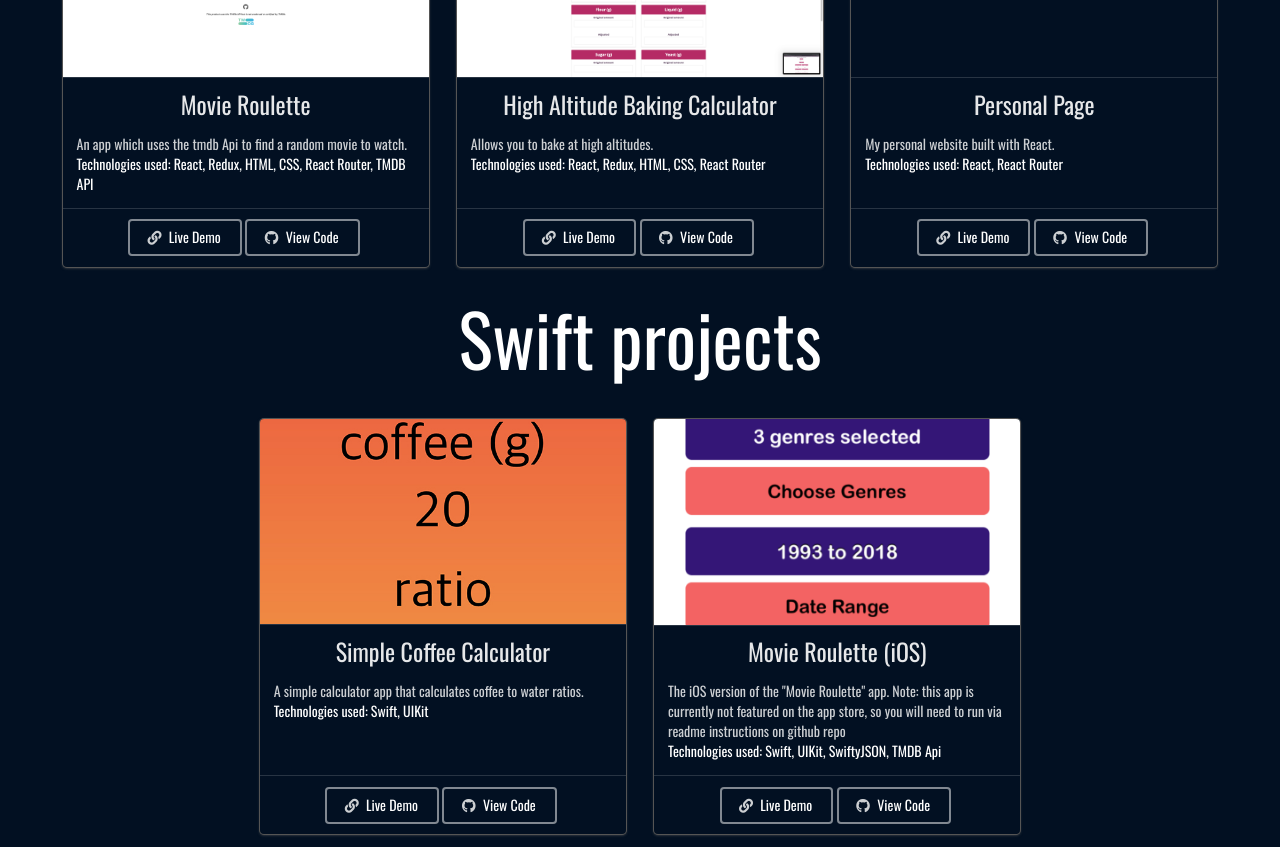
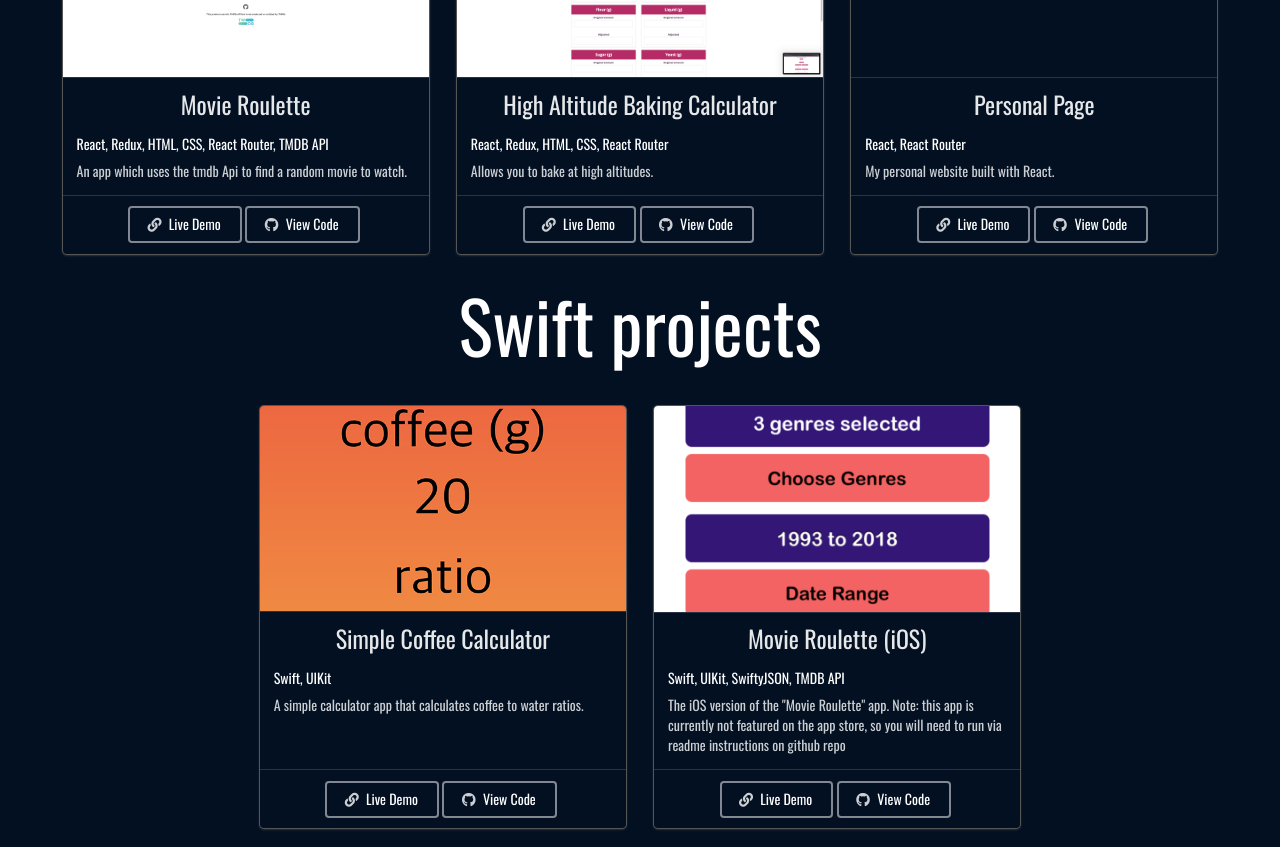
Before and after one commit to michaelmaryanoff/personal-page, a React (Create React App) app: page /projects in a window 1280 px wide. Shown: the part 300-1147 px from the top of the page. Built offline with nearby package versions, Linux system fonts and the light colour scheme.

Commit message:
Formatting changes

```diff
--- a/src/components/pages/ProjectsPage.js
+++ b/src/components/pages/ProjectsPage.js
@@ -23,7 +23,7 @@ const ProjectsPage = () => {
                 alt="Movie Roulette"
                 header="Movie Roulette"
                 description="An app which uses the tmdb Api to find a random movie to watch."
-                metaContent="Technologies used: React, Redux, HTML, CSS, React Router, TMDB API"
+                metaContent="React, Redux, HTML, CSS, React Router, TMDB API"
                 projectLink="https://play-movie-roulette.web.app"
                 gitHubLink="https://github.com/michaelmaryanoff/movieroulettereact"
               />
@@ -32,7 +32,7 @@ const ProjectsPage = () => {
                 alt="Baking Calculator"
                 header="High Altitude Baking Calculator"
                 description="Allows you to bake at high altitudes."
-                metaContent="Technologies used: React, Redux, HTML, CSS, React Router"
+                metaContent="React, Redux, HTML, CSS, React Router"
                 projectLink="https://highaltitudebaking-calculator.web.app"
                 gitHubLink="https://github.com/michaelmaryanoff/high-altitude-baking-calculator"
               />
@@ -42,7 +42,7 @@ const ProjectsPage = () => {
                 alt="Personal Page"
                 header="Personal Page"
                 description="My personal website built with React."
-                metaContent="Technologies used: React, React Router"
+                metaContent="React, React Router"
                 projectLink="https://highaltitudebaking-calculator.web.app"
                 gitHubLink="https://github.com/michaelmaryanoff/high-altitude-baking-calculator"
               />
@@ -56,7 +56,7 @@ const ProjectsPage = () => {
                 alt="Simple Coffee Calculator"
                 header="Simple Coffee Calculator"
                 description="A simple calculator app that calculates coffee to water ratios."
-                metaContent="Technologies used: Swift, UIKit"
+                metaContent="Swift, UIKit"
                 projectLink="https://apps.apple.com/us/app/simple-coffee-calculator/id1455234543"
                 gitHubLink="https://github.com/michaelmaryanoff/Ultimate-Coffee-Calculator"
               />
@@ -67,7 +67,7 @@ const ProjectsPage = () => {
                 description={
                   'The iOS version of the "Movie Roulette" app. Note: this app is currently not featured on the app store, so you will need to run via readme instructions on github repo'
                 }
-                metaContent="Technologies used: Swift, UIKit, SwiftyJSON, TMDB Api"
+                metaContent="Swift, UIKit, SwiftyJSON, TMDB API"
                 projectLink="https://github.com/michaelmaryanoff/MovieRoulette"
                 gitHubLink="https://github.com/michaelmaryanoff/MovieRoulette"
               />
--- a/src/components/pages/projectsPageComponents/ProjectCard.js
+++ b/src/components/pages/projectsPageComponents/ProjectCard.js
@@ -9,8 +9,9 @@ const ProjectCard = props => {
       </a>
       <div className="left aligned content">
         <div className="ui large centered header">{props.header}</div>
+        <div className="extra content">{props.metaContent}</div>
+        <p />
         <div className="description">{props.description}</div>
-        <div className="extra content">{props.metaContent} </div>
       </div>
       <div className="extra content center aligned">
         <a className="ui inverted basic red button" href={props.projectLink}>
```
